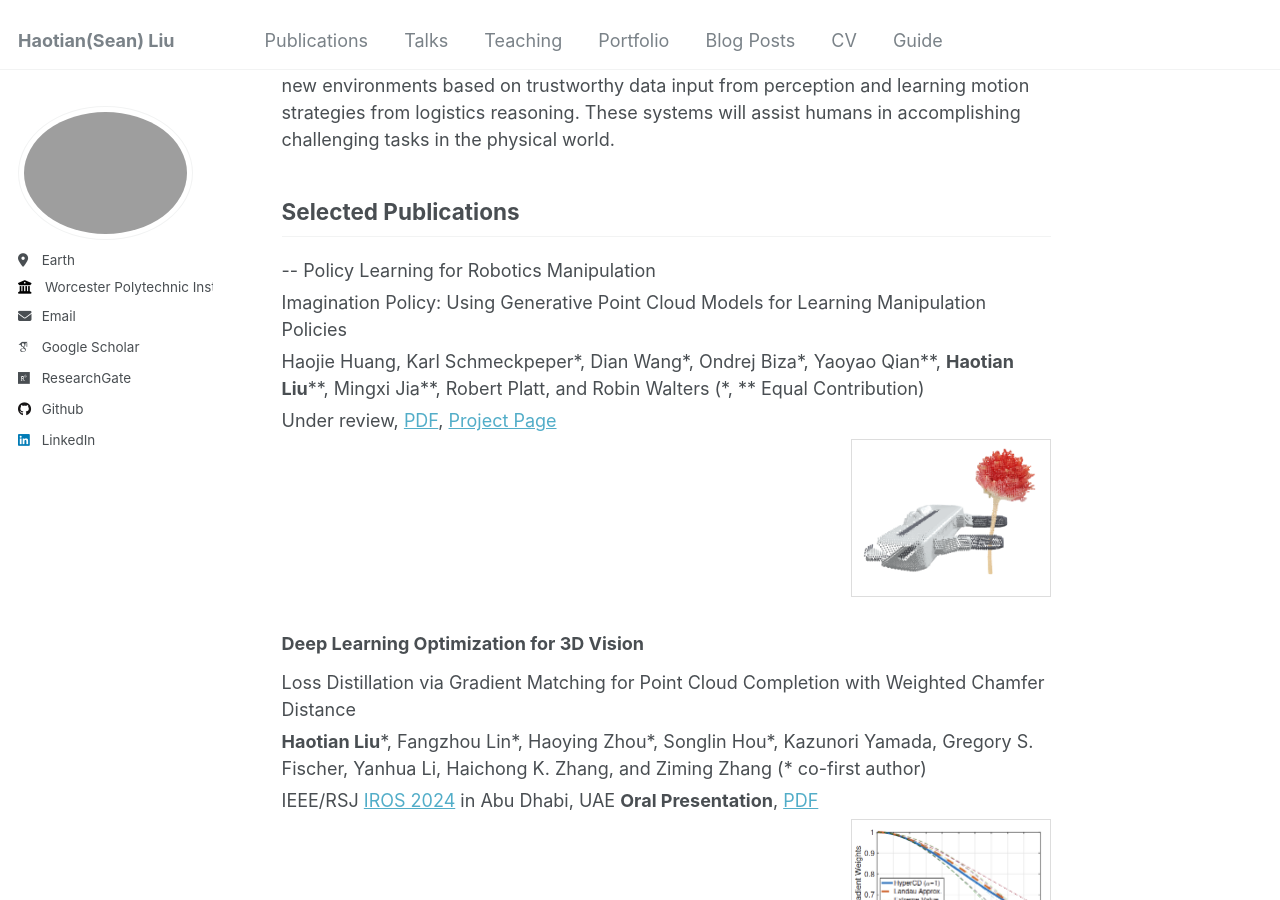
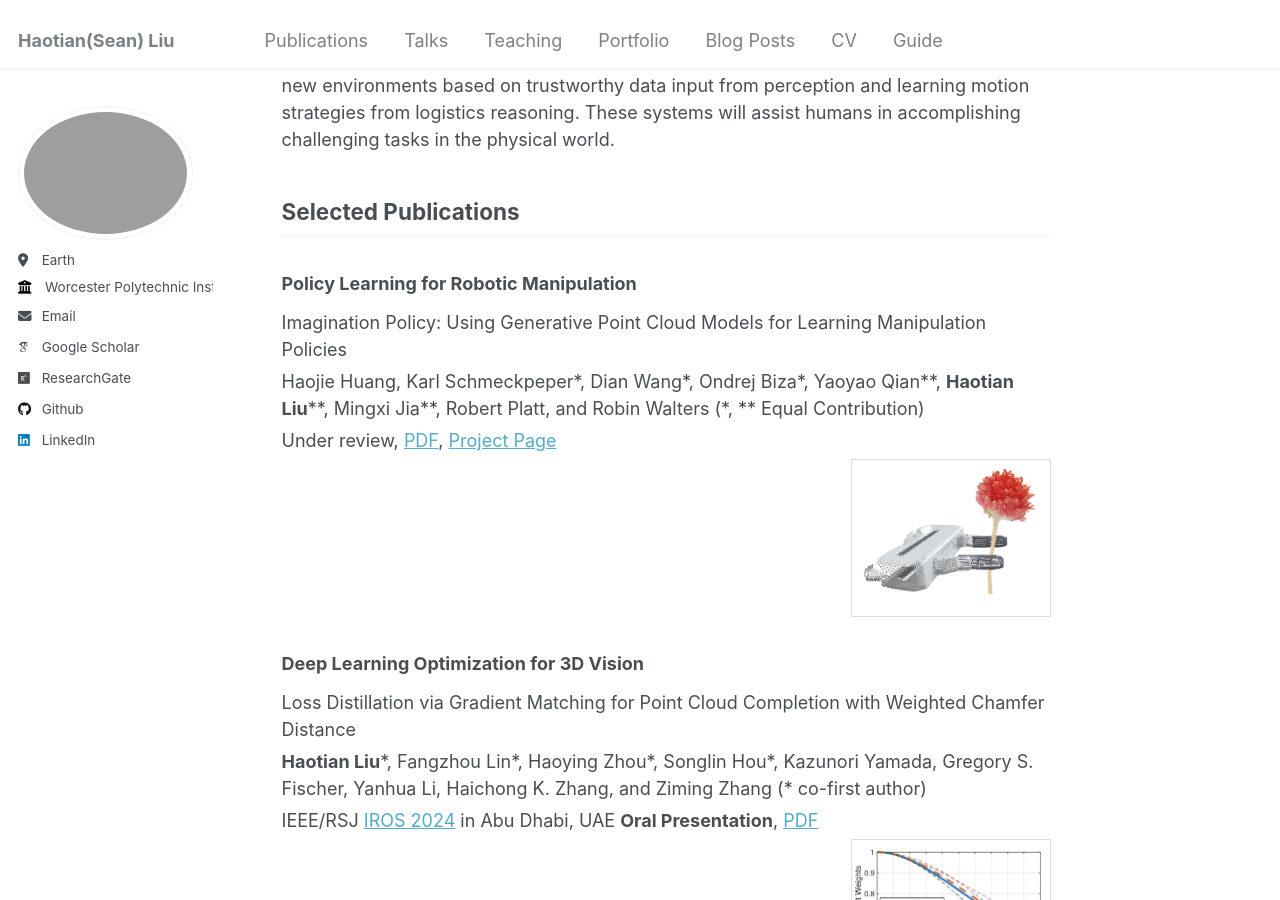
Before and after one commit to seanliu7081/seanliu7081.github.io, a Jekyll site: the page built from _pages/about.md, in a window 1280 px wide and 900 px high, scrolled down 706 px. Built offline with Jekyll 4.4.1, drawn with Linux system fonts in a browser that asks for light colours; some web fonts are replaced.

Commit message:
Update about.md

```diff
--- a/_pages/about.md
+++ b/_pages/about.md
@@ -23,8 +23,7 @@
 ## Selected Publications
 
 <div class="selected-publications">
-<!--   <h3>Policy Learning for Robotic Manipulation</h3> -->
--- Policy Learning for Robotics Manipulation
+  <h3>Policy Learning for Robotic Manipulation</h3>
 
   <div class="publication">
     <p>Imagination Policy: Using Generative Point Cloud Models for Learning Manipulation Policies</p>
```
